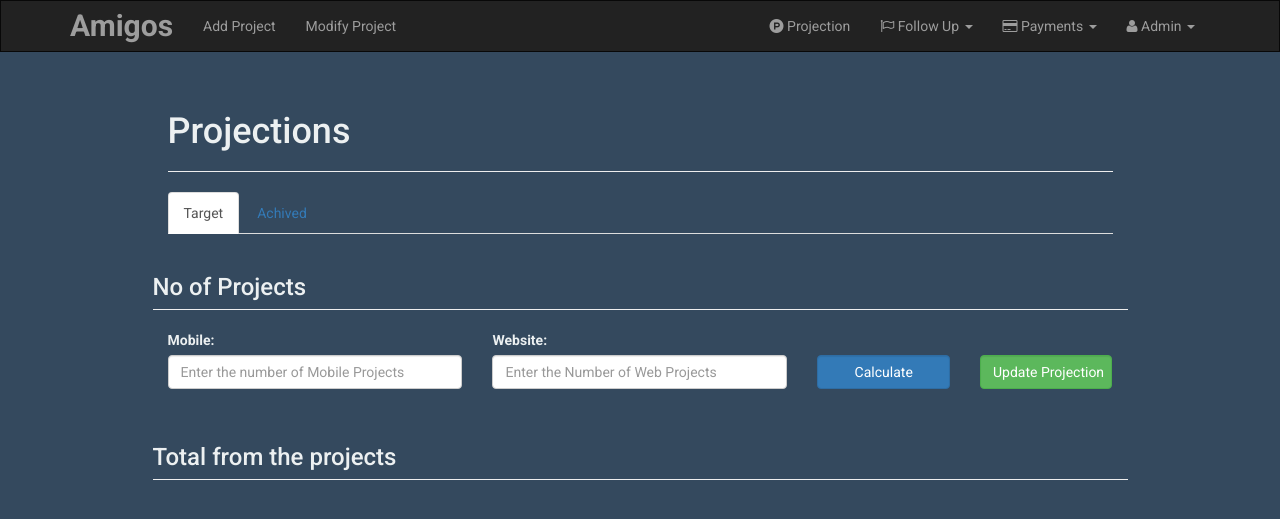
After one commit to aakashdhar/amigoscrm, a PHP site: page /projection.php in a window 1280 px wide. The commit adds this page. Shown: the top 519 px of the page. Run offline with PHP 8.4, Linux system fonts and the light colour scheme; data that the repository does not hold is empty.

Commit message:
finished most of projection

```diff
--- a/editproject.php
+++ b/editproject.php
@@ -101,7 +101,7 @@
                ?>
               <div class="input-group-addon"><i class="fa fa-rupee"></i></div>
                 <input type="text" class="form-control" id="amtpaid" name="amtpaid" placeholder="Enter Paid Amount"
-                value="<?= $rowset -> project_paid_amt ?>">
+                value="<?= $rowset -> project_paid_amt ?>" disabled="true">
             </div><?= (($row_edit -> amt_due == 0)? '' : $row_edit -> amt_blnc )?>
           </div>
           <div class="form-group col-md-2">
@@ -109,7 +109,7 @@
             <div class="input-group">
               <div class="input-group-addon"><i class="fa fa-rupee"></i></div>
                 <input type="text" class="form-control" id="amtblnc" name="amtblnc" placeholder="Enter Due Amount"
-                value="<?= $row_edit -> finalized_amount - $rowset -> project_paid_amt?>">
+                value="<?= $row_edit -> finalized_amount - $rowset -> project_paid_amt?>" disabled="true">
             </div>
           </div>
           <div class="form-group col-md-2">
--- a/includes/nav.php
+++ b/includes/nav.php
@@ -20,6 +20,7 @@
         <li><a href="modifyproject.php">Modify Project</a></li>
       </ul>
       <ul class="nav navbar-nav navbar-right">
+        <li><a href="projection.php"><i class="fa fa-product-hunt"></i>  Projection</a></li>
         <li class="dropdown">
           <a href="#" class="dropdown-toggle" data-toggle="dropdown" role="button" aria-haspopup="true" aria-expanded="false"><i class="fa fa-flag-o" aria-hidden="true"></i>  Follow Up <span class="caret"></span></a>
           <ul class="dropdown-menu">
--- /dev/null
+++ b/projection.php
@@ -0,0 +1,169 @@
+<?php include 'includes/header.php'; include 'includes/nav.php'; ?>
+<style media="screen">
+  body{
+    overflow-x: hidden;
+  }
+</style>
+<?php
+  $date = date('F Y');
+  $pricing = array();
+  $sql = "SELECT `project_price` FROM `tbl_price`";
+  $result = mysqli_query($con,$sql);
+  $row = mysqli_fetch_object($result);
+  for($i = 0 ; $i <= count($row); $i++){
+    array_push($pricing,$row->project_price);
+  }
+  if (isset($_POST['submit'])) {
+    $numb_mobile = htmlentities($_POST['mobile'],ENT_QUOTES,"UTF-8");
+    $numb_web = htmlentities($_POST['web'],ENT_QUOTES,"UTF-8");
+    $total_from_mobile_proj = $numb_mobile * $pricing[0];
+    $total_from_web_proj = $numb_web * $pricing[1];
+    $final_total = $total_from_mobile_proj + $total_from_web_proj;
+    $sql_ins = "INSERT INTO `tbl_projection`(`projection_time`, `numb_mobile_proj`, `numb_web_proj`, `mobile_total`, `web_total`, `overall_total`)
+              VALUES ('$date','$numb_mobile','$numb_web','$total_from_mobile_proj','$total_from_web_proj','$final_total')";
+    $result_ins = mysqli_query($con,$sql_ins);
+  }
+  if (isset($_POST['edit'])) {
+    $numb_mobile = htmlentities($_POST['mobile'],ENT_QUOTES,"UTF-8");
+    $numb_web = htmlentities($_POST['web'],ENT_QUOTES,"UTF-8");
+    $total_from_mobile_proj = $numb_mobile * $pricing[0];
+    $total_from_web_proj = $numb_web * $pricing[1];
+    $final_total = $total_from_mobile_proj + $total_from_web_proj;
+    $sql_edit = "UPDATE `tbl_projection` SET `numb_mobile_proj`='$numb_mobile',
+                `numb_web_proj`='$numb_web',`mobile_total`='$total_from_mobile_proj',`web_total`='$total_from_web_proj',`overall_total`='$final_total'
+                WHERE `projection_time` = '$date'";
+    $result_edit = mysqli_query($con,$sql_edit);
+  }
+ ?>
+<div class="container">
+  <div class="row">
+    <div class="col-md-10 col-md-offset-1">
+      <div class="page-header">
+        <h1>Projections</h1>
+      </div>
+      <div>
+        <!-- Tab menu -->
+        <ul class="nav nav-tabs" role="tablist">
+          <li role="presentation" class="active"><a href="#target" aria-controls="target" role="tab" data-toggle="tab">Target</a></li>
+          <li role="presentation"><a href="#achived" aria-controls="achived" role="tab" data-toggle="tab">Achived</a></li>
+        </ul>
+
+        <!-- Tab panes -->
+        <div class="tab-content">
+          <div role="tabpanel" class="tab-pane active" id="target">
+            <div class="row">
+              <h3 class="page-header">No of Projects</h3>
+              <form class="" action="" method="post">
+                <div class="form-group col-md-4">
+                  <label for="mobile" class="control-label">Mobile:</label>
+                  <input type="text" class="form-control" id="mobile" name="mobile" placeholder="Enter the number of Mobile Projects">
+                </div>
+                <div class="form-group col-md-4">
+                  <label for="web" class="control-label">Website:</label>
+                  <input type="text" class="form-control" id="web" name="web" placeholder="Enter the Number of Web Projects">
+                </div>
+                <div class="form-group col-md-2">
+                  <label for="">&nbsp;</label>
+                  <input type="submit" class="form-control btn btn-primary" id="submit" name="submit" value="Calculate">
+                </div>
+                <div class="form-group col-md-2">
+                  <label for="">&nbsp;</label>
+                  <input type="submit" class="form-control btn btn-success" id="edit" name="edit" value="Update Projection">
+                </div>
+              </form>
+            </div>
+            <div class="row">
+              <h3 class="page-header">Total from the projects</h3>
+              <br>
+              <?php
+                $sql_total_select = "SELECT `mobile_total`, `web_total`, `overall_total` FROM `tbl_projection` WHERE `projection_time` = '$date'";
+                $result_recived = mysqli_query($con,$sql_total_select);
+              ?>
+              <?php while($row = mysqli_fetch_object($result_recived)): ?>
+              <div class="form-group col-md-6">
+                <label>Total from Mobile Projects:</label>
+                <label class="form-control text-center"><?= number_format($row -> mobile_total) ?></label>
+              </div>
+              <div class="form-group col-md-6">
+                <label>Total from web Projects:</label>
+                <label class="form-control text-center"><?= number_format($row -> web_total) ?></label>
+              </div>
+              <div class="form-group col-md-6 col-md-offset-3">
+                <label>Total summation from all Projects:</label>
+                <label class="form-control text-center"><?= number_format($row -> overall_total) ?></label>
+              </div>
+            <?php endwhile; ?>
+            </div>
+          </div>
+          <div role="tabpanel" class="tab-pane" id="achived">
+            <div class="row">
+              <div class="row">
+                <?php
+                    $sql_retrive = "SELECT * FROM `tbl_projection` WHERE `projection_time` = '$date'";
+                    $result_retrived = mysqli_query($con,$sql_retrive)
+                 ?>
+                 <?php while($row1 = mysqli_fetch_object($result_retrived)): ?>
+                  <div class="col-md-6">
+                    <h3 class="text-center">Mobile Projects</h3>
+                    <div class="form-group col-md-6">
+                      <label>Target Mobile Projects</label>
+                      <label class="form-control text-center"><?= number_format($row1 -> numb_mobile_proj) ?></label>
+                    </div>
+                    <div class="form-group col-md-6">
+                      <label>Achived Mobile Projects</label>
+                      <label class="form-control text-center"><?= number_format() ?></label>
+                    </div>
+                    <div class="form-group col-md-6">
+                      <label>Target amount from Mobile Project</label>
+                      <label class="form-control text-center"><?= number_format($row1 -> mobile_total) ?></label>
+                    </div>
+                    <div class="form-group col-md-6">
+                      <label>Achived amount from Mobile Projects</label>
+                      <label class="form-control text-center"><?= number_format() ?></label>
+                    </div>
+                  </div>
+                  <div class="col-md-6">
+                    <h3 class="text-center">Web Projects</h3>
+                    <div class="form-group col-md-6">
+                      <label>Target web Projects</label>
+                      <label class="form-control text-center"><?= number_format($row1 -> numb_web_proj) ?></label>
+                    </div>
+                    <div class="form-group col-md-6">
+                      <label>Achived web Projects</label>
+                      <label class="form-control text-center"><?= number_format() ?></label>
+                    </div>
+                    <div class="form-group col-md-6">
+                      <label>Target amount from Website Project</label>
+                      <label class="form-control text-center"><?= number_format($row1 -> web_total) ?></label>
+                    </div>
+                    <div class="form-group col-md-6">
+                      <label>Achived amount from Website Projects</label>
+                      <label class="form-control text-center"><?= number_format() ?></label>
+                    </div>
+                  </div>
+                  <div class="page-header">
+                    <h1>Totals</h1>
+                  </div>
+                  <div class="form-group col-md-6">
+                    <label>Targeted overall Total</label>
+                    <label class="form-control text-center"><?= number_format($row1 -> overall_total) ?></label>
+                  </div>
+                  <div class="form-group col-md-6">
+                    <label>Achived overall Toatal</label>
+                    <label class="form-control text-center"><?= number_format() ?></label>
+                  </div>
+                  <div class="form-group col-md-6 col-md-offset-3">
+                    <label>Overall Difference</label>
+                    <label class="form-control text-center"><?= number_format() ?></label>
+                  </div>
+                <?php endwhile; ?>
+              </div>
+            </div>
+          </div>
+        </div>
+      </div>
+    </div>
+  </div>
+</div>
+
+<?php include 'includes/footer.php'; ?>
```
